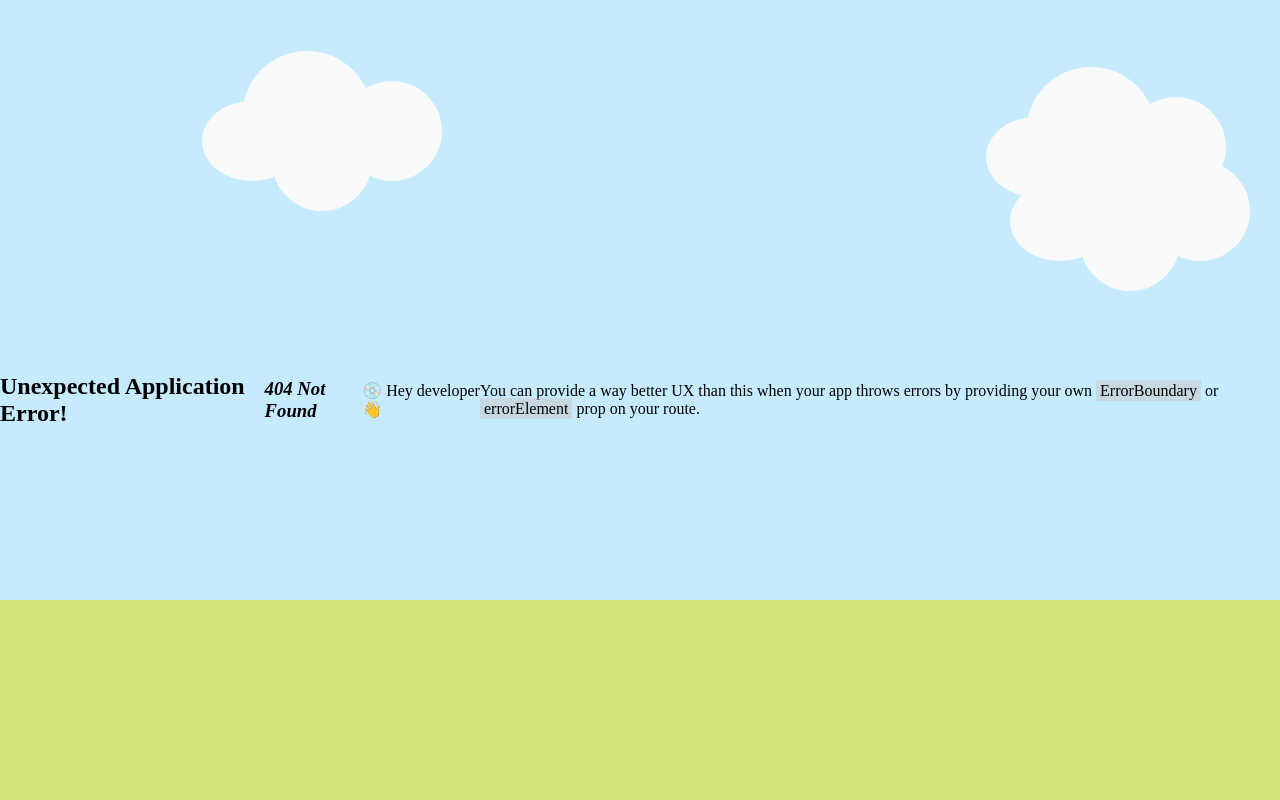
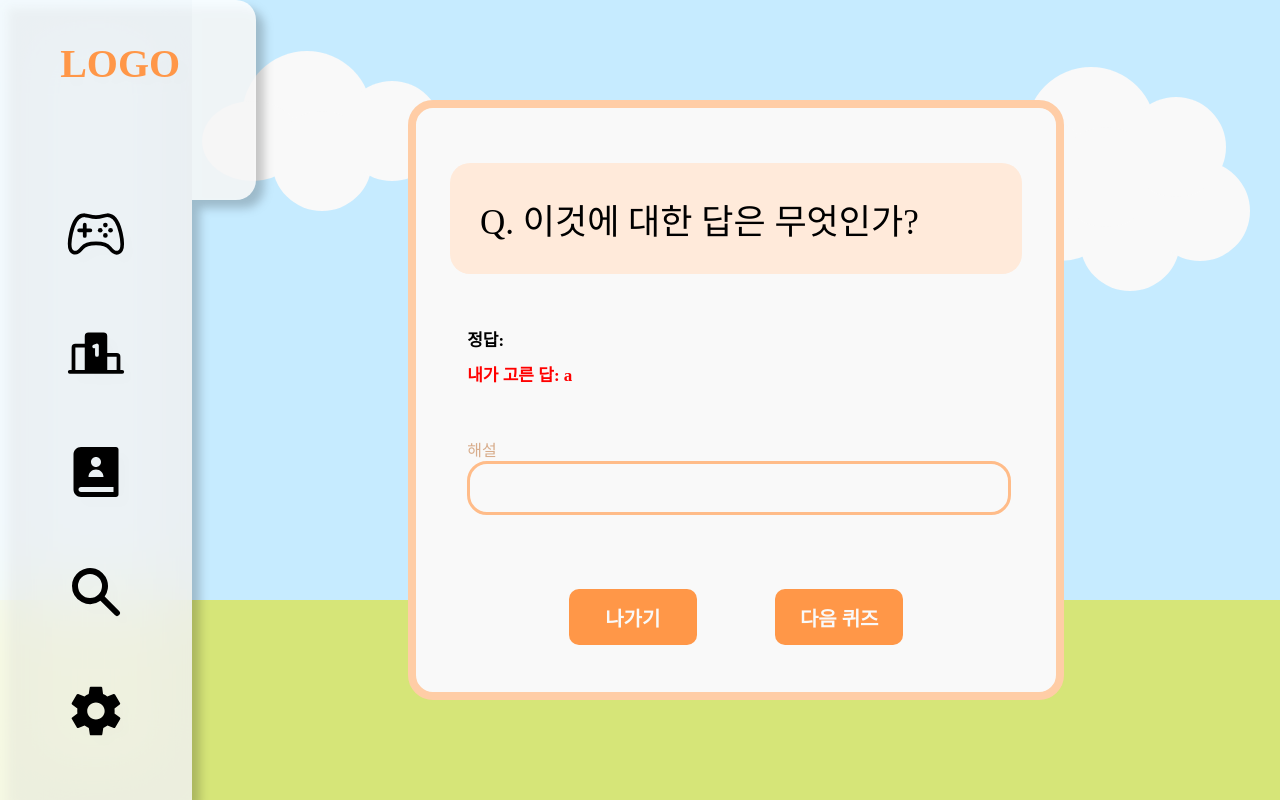
Before and after one commit to DR-LaLa/FE, a React (Vite) app: page /explanation in a window 1280 px wide. Before the commit this address had no page. Built offline with nearby package versions, Linux system fonts and the light colour scheme; a web font is replaced by a local one.

Commit message:
퀴즈 해설 라우터 쪼갬

```diff
--- a/src/components/quiz/ConfirmChoice.jsx
+++ b/src/components/quiz/ConfirmChoice.jsx
@@ -1,9 +1,11 @@
 import { useContext } from "react";
 import { QuizContext } from "../../context/context";
 import styled from "styled-components";
+import { useNavigate } from "react-router-dom";
 
 export default function ConfirmChoice() {
   const { userAnswer, setShowModal, setShowExplanation, setUserCount } = useContext(QuizContext);
+  const navigate = useNavigate();
   return (
     <>
       <ModalBox>
@@ -23,6 +25,7 @@ export default function ConfirmChoice() {
               setUserCount((prev) => (prev = Number(prev) + 1));
               setShowExplanation(true);
               setShowModal(false);
+              navigate("/explanation");
             }}
           >
             확인
--- a/src/components/quiz/Explanation.jsx
+++ b/src/components/quiz/Explanation.jsx
@@ -10,7 +10,11 @@ export default function Explanation() {
       <MainProvider>
         <Header show={"false"} anime={"none"} />
       </MainProvider>
-      <ExplanationText />
+      <QuizProvider>
+        <MainFrame>
+          <ExplanationText />
+        </MainFrame>
+      </QuizProvider>
     </>
   );
 }
--- a/src/components/quiz/ExplanationText.jsx
+++ b/src/components/quiz/ExplanationText.jsx
@@ -32,7 +32,7 @@ export default function ExplanationText() {
           </Button>
           <Button
             onClick={() => {
-              setShowExplanation(false);
+              navigate("/playquiz");
             }}
           >
             다음 퀴즈
@@ -82,7 +82,7 @@ const Question = styled.p`
   padding: 30px;
   width: 40vw;
   border-radius: 20px;
-  font-size: 40px;
+  font-size: 35px;
   background-color: #ffeada;
 `;
 
--- a/src/components/quiz/QuizBox.jsx
+++ b/src/components/quiz/QuizBox.jsx
@@ -34,7 +34,7 @@ export default function QuizBox() {
   return (
     <>
       {showModal && <ConfirmChoice />}
-      {!showExplanation ? quizType == "m" ? <MultipleQuiz /> : <OxQuiz /> : <Explanation />}
+      {quizType == "m" ? <MultipleQuiz /> : <OxQuiz />}
     </>
   );
 }
--- a/src/components/quiz/QuizMain.jsx
+++ b/src/components/quiz/QuizMain.jsx
@@ -26,7 +26,7 @@ export default function QuizeMain() {
         </TextBox>
         <StartButton
           onClick={() => {
-            navigation("/playQuiz");
+            navigation("/playquiz");
           }}
         >
           START
--- a/src/router.jsx
+++ b/src/router.jsx
@@ -8,6 +8,7 @@ import QuizPlay from "./components/quiz/QuizPlay";
 import Rank from "./pages/Rank";
 import Album from "./pages/Album";
 import Search from "./pages/Seartch";
+import Explanation from "./components/quiz/Explanation";
 const router = createBrowserRouter([
   {
     path: "/",
@@ -45,6 +46,10 @@ const router = createBrowserRouter([
     path: "/search",
     element: <Search />,
   },
+  {
+    path: "/explanation",
+    element: <Explanation />,
+  },
 ]);
 
 export default router;
```
